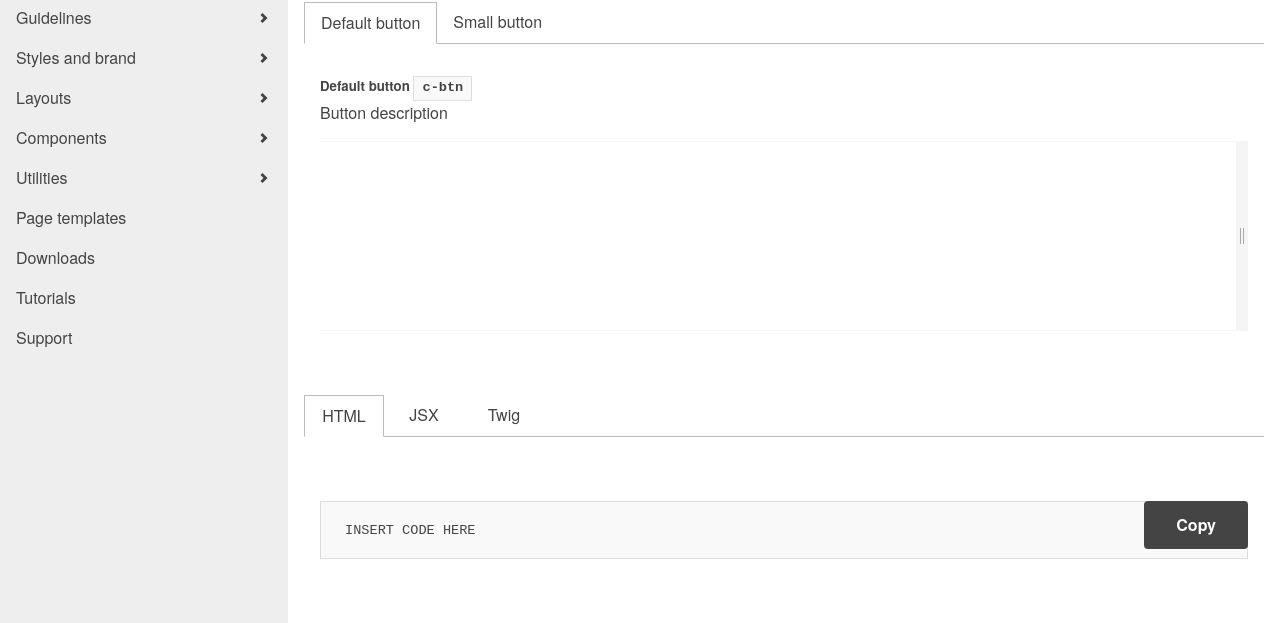
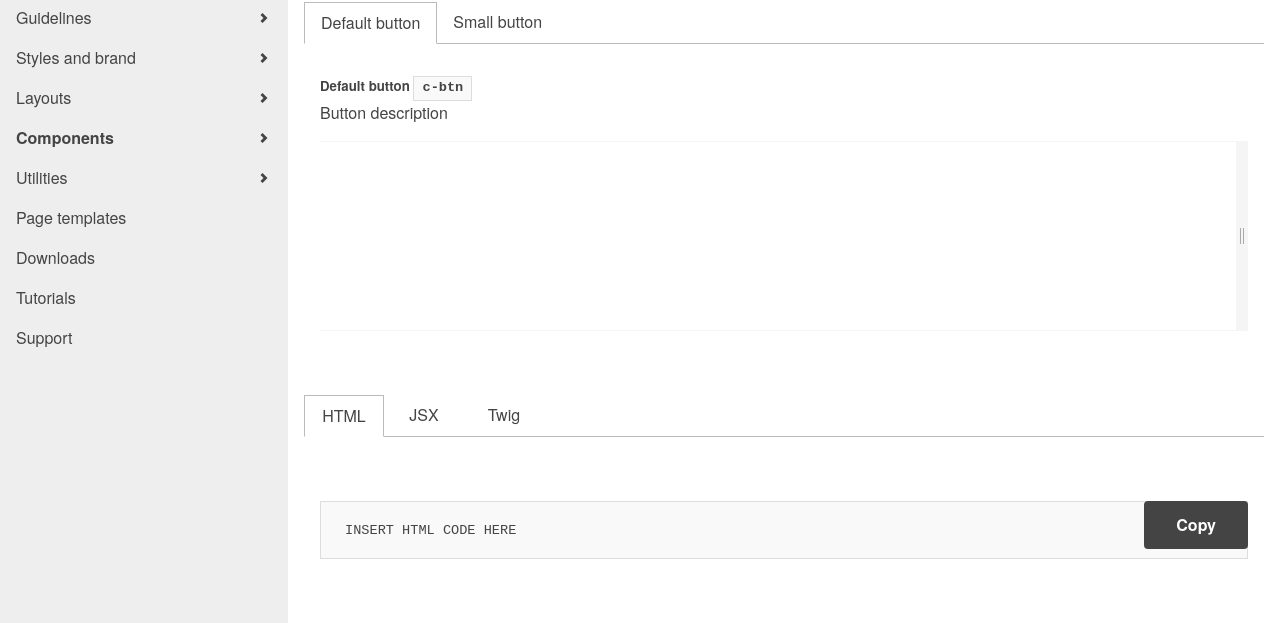
Before and after one commit to bradfrost/style-guide-guide, a Jekyll site: the page built from components/buttons/button.md, in a window 1280 px wide. Shown: the part 170-793 px from the top of the page. Built offline with Jekyll 4.4.1, drawn with Linux system fonts in a browser that asks for light colours.

Commit message:
Added bold touch to the active and current primary navigation links

```diff
--- a/_layouts/component-detail.html
+++ b/_layouts/component-detail.html
@@ -69,7 +69,7 @@ layout: default
 
 						<div class="pattern-code">
 							<button class="c-btn pattern-code-copy-btn" data-clipboard-target="#pattern-code-{{ forloop.index }}">Copy</button>
-							<pre class="highlight pattern-code-block"><code class="language-html" id="pattern-code-{{ forloop.index }}">INSERT CODE HERE</code></pre>
+							<pre class="highlight pattern-code-block"><code class="language-html" id="pattern-code-{{ forloop.index }}">INSERT HTML CODE HERE</code></pre>
 						</div>
 
 					</div>
@@ -77,13 +77,19 @@ layout: default
 
 
 					<div class="c-tabs__panel js-tabs-panel" id="jsx-{{ forloop.index }}">
-					JSX Code
+						<div class="pattern-code">
+							<button class="c-btn pattern-code-copy-btn" data-clipboard-target="#pattern-code-{{ forloop.index }}">Copy</button>
+							<pre class="highlight pattern-code-block"><code class="language-html" id="pattern-code-{{ forloop.index }}">INSERT JSX CODE HERE</code></pre>
+						</div>
 					</div>
 					<!--end c-tabs__panel-->
 
 
 					<div class="c-tabs__panel js-tabs-panel" id="twig-{{ forloop.index }}">
-					Twig Code
+						<div class="pattern-code">
+							<button class="c-btn pattern-code-copy-btn" data-clipboard-target="#pattern-code-{{ forloop.index }}">Copy</button>
+							<pre class="highlight pattern-code-block"><code class="language-html" id="pattern-code-{{ forloop.index }}">INSERT TWIG CODE HERE</code></pre>
+						</div>
 					</div>
 					<!--end c-tabs__panel-->
 
--- a/_sass/components/_primary-nav.scss
+++ b/_sass/components/_primary-nav.scss
@@ -68,6 +68,20 @@
 	@media all and (min-width: $bp-xl) {
 		padding: 0.5rem 1rem;
 	}
+}
+
+/**
+ * Active primary navigation link
+ */
+.c-primary-nav__link.is-active {
+	font-weight: bold;
+}
+
+/**
+ * Current primary navigation link
+ */
+.c-primary-nav__link.is-current {
+	font-weight: bold;
 }
 
 /**
@@ -204,6 +218,20 @@
 }
 
 /**
+ * Active primary navigation link
+ */
+.c-primary-nav__sublink.is-active {
+	font-weight: bold;
+}
+
+/**
+ * Current primary navigation link
+ */
+.c-primary-nav__sublink.is-current {
+	font-weight: bold;
+}
+
+/**
  * Primary navigation sublink with subnavigation
  */
 .c-primary-nav__sublink--has-children {
```
